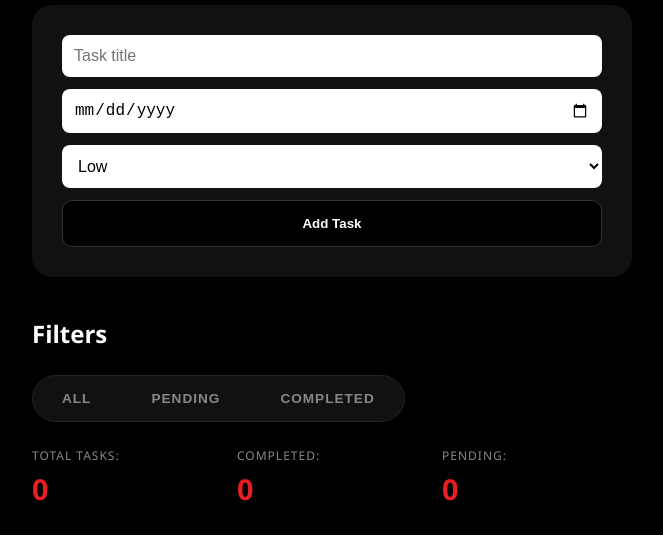
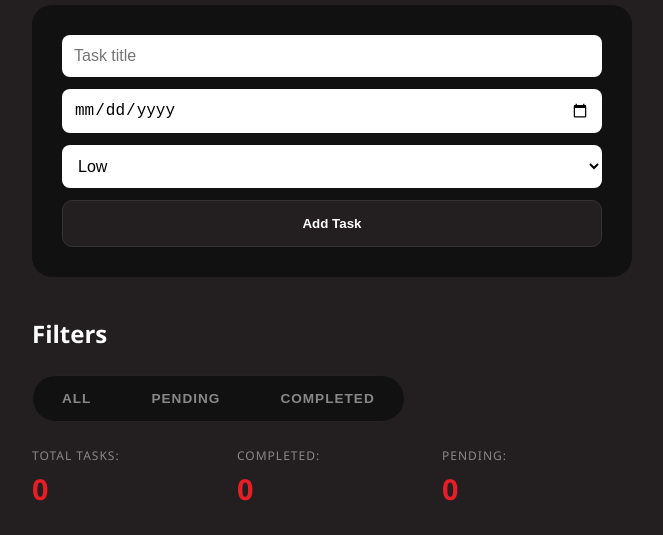
Before and after one commit to N-Amasha/dot-Smart-Task-Planner, a plain HTML site: page index.html in a window 1280 px wide. Shown: the part 246-781 px from the top of the page, without its empty margins (308-971 px from the left). Drawn offline with Linux system fonts and the light colour scheme.

Commit message:
Update CSS, README, and add project screenshots

```diff
--- a/css/style.css
+++ b/css/style.css
@@ -1,7 +1,7 @@
 /* Color Palette: Dark Theme */
 :root {
     --dot-red: #E61E25;
-    --dot-black: #000000;      /* Pure black background */
+    --dot-black: #231f20;      /* Pure black background */
     --dot-dark-grey: #1A1A1B;  /* For cards/containers */
     --dot-white: #ffffff;
     --dot-text-grey: #a0a0a0;
@@ -16,7 +16,6 @@ body {
     padding: 20px;
 }
 
-/* Header style from screenshot */
 h1 {
     text-align: center;
     color: var(--dot-white);
```
Also changed, not shown: assets/screenshots/Add_Task_Screenshot.png (added), assets/screenshots/Filters_All_Tasks_Screenshot.png (added), assets/screenshots/Filters_Completed_Tasks_Screenshot.png (added), assets/screenshots/Filters_Pending_Tasks_Screenshot.png (added), assets/screenshots/Filters_Screenshot.png (added), assets/screenshots/Form_Screenshot.png (added), assets/screenshots/Task_Overdue_Screenshot.png (added), 1 other file.
